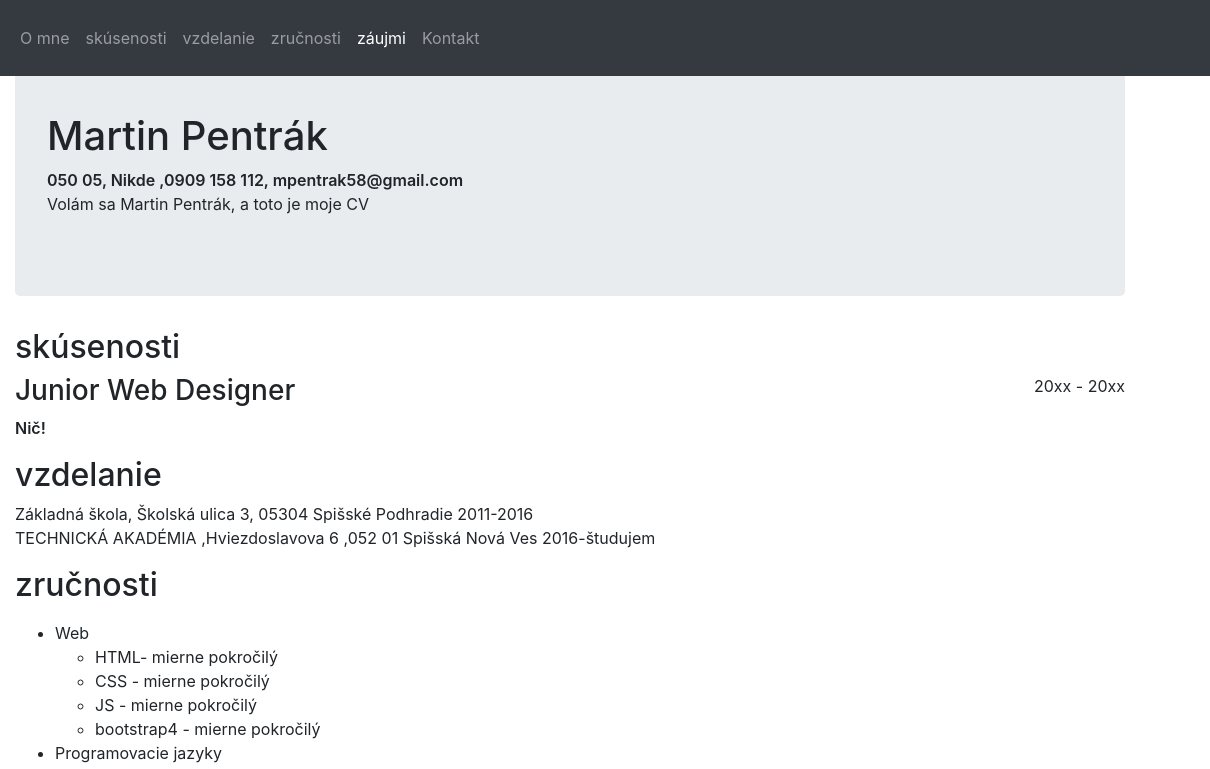
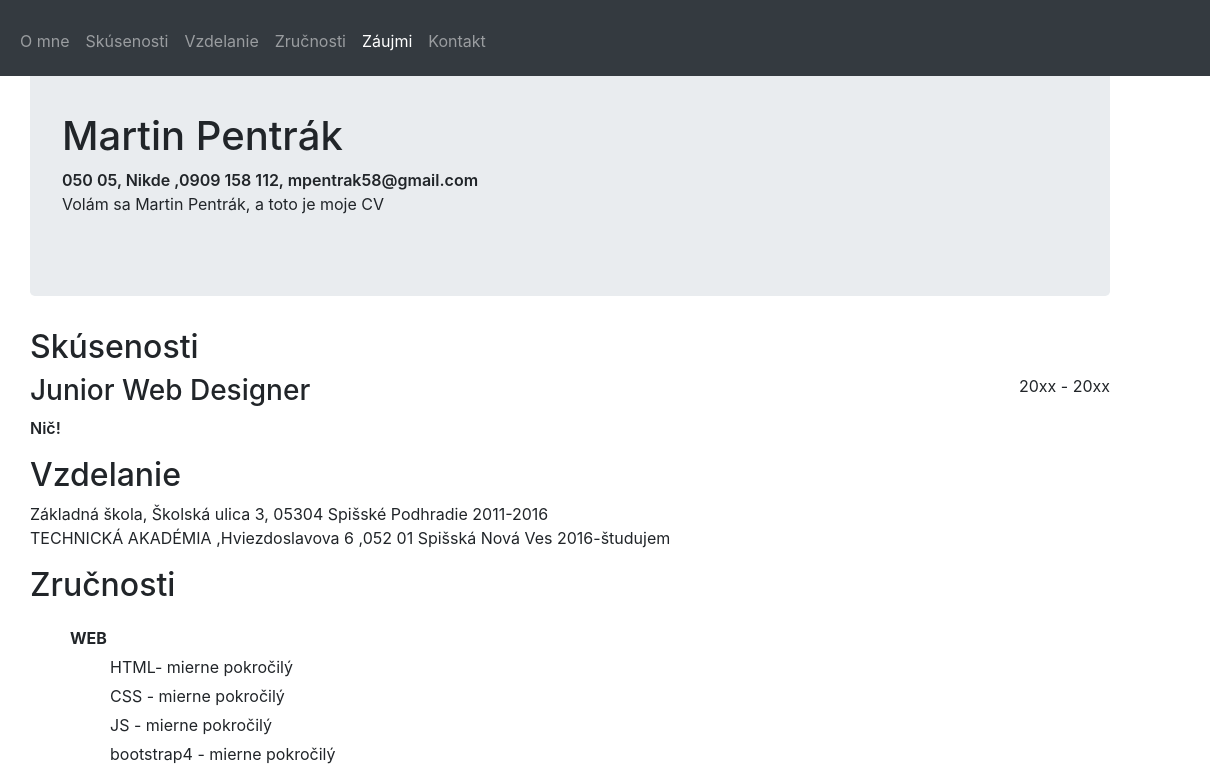
Before and after one commit to Gituser010/Gituser010.github.io, a plain HTML site: page index.html in a window 1280 px wide. Shown: the top 769 px of the page, 70-1280 px from the left. Drawn offline with nearby package versions, Linux system fonts and the light colour scheme.

Commit message:
posledné

```diff
--- a/index.html
+++ b/index.html
@@ -35,7 +35,7 @@
 
 <body data-spy="scroll" data-target=".navbar" data-offset="50">
 
-  <nav class="navbar navbar-expand-md bg-dark navbar-dark fixed-top">
+  <nav class="navbar navbar-expand-md bg-dark navbar-dark fixed-top mb-5">
     <a class="navbar-brand" href="#"><img src="logo.png" height="50px" width="50px" alt="moje_logo"></a>
     <button class="navbar-toggler" type="button" data-toggle="collapse" data-target="#collapsibleNavbar">
       <span class="navbar-toggler-icon"></span>
@@ -46,16 +46,16 @@
           <a class="nav-link" href="#about">O mne</a>
         </li>
         <li class="nav-item">
-          <a class="nav-link" href="#experience">skúsenosti</a>
+          <a class="nav-link" href="#experience">Skúsenosti</a>
         </li>
         <li class="nav-item">
-          <a class="nav-link" href="#education">vzdelanie</a>
+          <a class="nav-link" href="#education">Vzdelanie</a>
         </li>
         <li class="nav-item">
-          <a class="nav-link" href="#skills">zručnosti</a>
+          <a class="nav-link" href="#skills">Zručnosti</a>
         </li>
         <li class="nav-item">
-          <a class="nav-link" href="#interests">záujmi</a>
+          <a class="nav-link" href="#interests">Záujmi</a>
         </li>
         <li class="nav-item">
           <a class="nav-link" href="#">Kontakt</a>
@@ -63,7 +63,7 @@
       </ul>
     </div>
   </nav>
-
+<div class="container mt-5">
   <div class="container mt-5">
 
     <section id="about">
@@ -79,7 +79,7 @@
     </section>
 
     <section id="experience">
-      <h2>skúsenosti</h2>
+      <h2>Skúsenosti</h2>
       <div class="d-flex flex-column flex-md-row justify-content-between mb-3">
         <div>
           <h3>Junior Web Designer</h3>
@@ -91,7 +91,7 @@
     </section>
 
     <section id="education">
-      <h2>vzdelanie</h2>
+      <h2>Vzdelanie</h2>
       <p >
         Základná škola, Školská ulica 3, 05304 Spišské Podhradie 2011-2016 <br>
         TECHNICKÁ AKADÉMIA ,Hviezdoslavova 6 ,052 01 Spišská Nová Ves 2016-študujem
@@ -99,24 +99,24 @@
     </section>
 
     <section id="skills" >
-      <h2 >zručnosti</h2>
+      <h2 >Zručnosti</h2>
       <p>
         <ul>
-          <li>Web</li>
+          <li id="zoznam" > <b> Web </b></li>
             <ul>
               <li>HTML- mierne pokročilý</li>
               <li>CSS - mierne pokročilý</li>
               <li>JS  - mierne pokročilý</li>
               <li>bootstrap4 - mierne pokročilý </li>
             </ul>
-          <li>Programovacie jazyky</li>
+          <li id="zoznam" ><b>Programovacie jazyky </b></li>
             <ul>
               <li>Java - začiatočník</li>
               <li>Python - začiatočník</li>
               <li>C - začiatočník</li>
               <li>Asembler - začiatočník</li>
             </ul>
-          <li>jazyky</li>
+          <li id="zoznam" >  <b>jazyky </b></li>
             <ul>
               <li>Anglický jazyk - B1</li>
             </ul>
@@ -126,7 +126,7 @@
     </section>
 
     <section id="interests">
-      <h2>záujmy</h2>
+      <h2>Záujmy</h2>
       <p>
         <ul>
           <li>Futbal</li>
@@ -139,32 +139,37 @@
       </p>
     </section>
 
+
+
+  </div>
+  <div class="container mt-5">
     <section id="contact">
       <h2 id="contact">Kontakt</h2>
       <form>
         <div class="form-group">
+
           <label for="email">Email:</label>
           <input type="email" class="form-control" id="email" required>
         </div>
+
         <div id="demo" ></div>
-
         <div class="form-group">
           <label for="msg">Správa:</label>
-          <div id="demo1"></div>
+          <div id="demo1" ></div>
           <textarea class="form-control" rows="5" id="msg"></textarea>
         </div>
         <button type="submit" class="btn btn-dark">Potvrdiť</button>
       </form>
     </section>
-
   </div>
+</div>
 
   <br>
   <footer class="bg-dark">
     <div class="row">
       <div class="panel-footer bg-dark" id="css17">Martin Pentrák <br> III.D <br> TASNV <br> 2018/2019</div>
       <div class="bg-dark"  id="cssob"> <a href="#about"> <img   id="cssob" src="logo.png" height="100px" width="100px" alt="moje_logo"></div></a>
-      <div class="panel-footer bg-dark" style="align-content: center"></div>
+
     </div>
   </footer>
   <script src="https://ajax.googleapis.com/ajax/libs/jquery/3.3.1/jquery.min.js"></script>
--- a/main.css
+++ b/main.css
@@ -18,8 +18,8 @@
   padding-top: 10px;
   padding-bottom: 10px;
   display: block !important ;
-  margin-left: auto !important;
-  margin-right: auto !important;
+  margin-left: 32.5% !important;
+
 
 }
 #demo
@@ -30,3 +30,29 @@
 {
   color: red;
 }
+nav
+{
+  margin-bottom: 100px !important;
+}
+#demo2
+{
+
+  font-size: 100px;
+  color: red;
+  text-decoration: none;
+}
+ul li
+{
+
+  list-style-type: none;
+  padding-top: 5px;
+}
+#experiencess
+{
+
+  scroll-margin-top: 50px;
+}
+#zoznam
+{
+  text-transform: uppercase;
+}
--- a/main.js
+++ b/main.js
@@ -29,8 +29,10 @@ function handleSubmit(event) {
     .done(function () {
       document.getElementById("demo1").innerHTML= "";
       document.getElementById("demo").innerHTML= "email:"+email+" odoslal správu";
+
     })
     .fail(function (error) {
-      document.getElementById("demo1").innerHTML= "zadajte správu";
+      document.getElementById("demo").innerHTML= "";
+      document.getElementById("demo1").innerHTML= "zadajte správu:";
     });
 }
```
